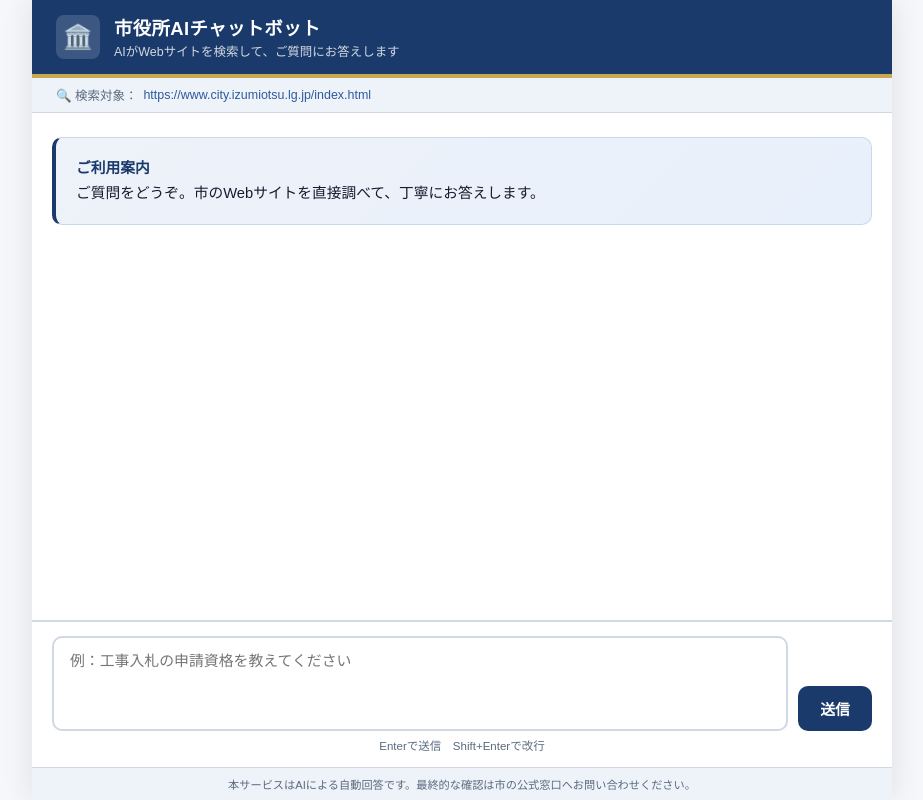
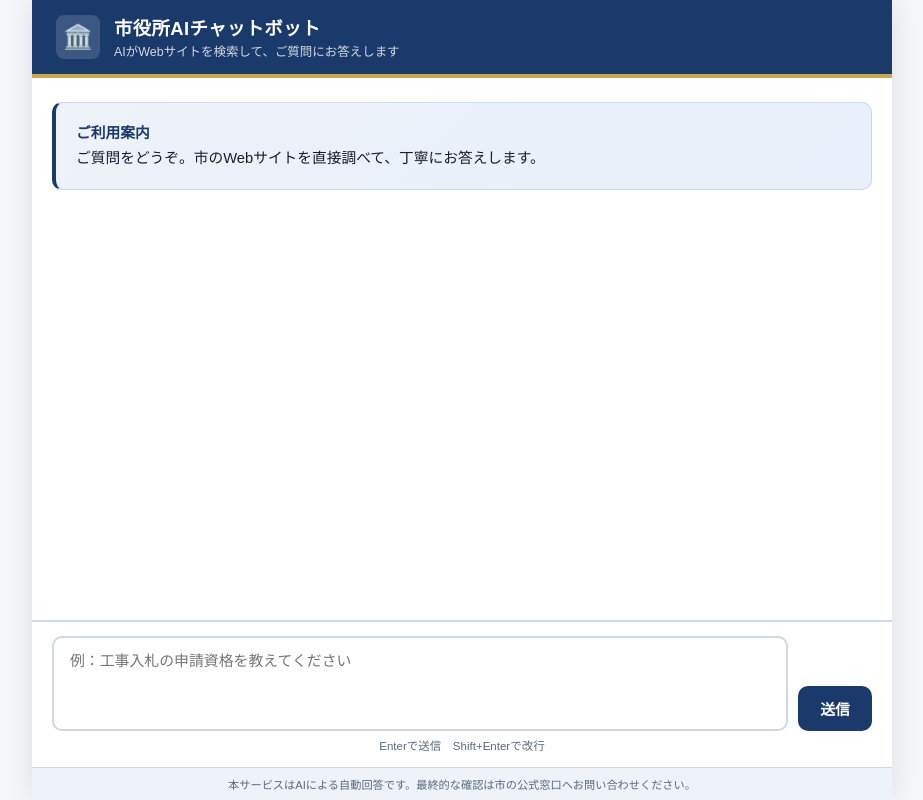
Before and after one commit to shinotukaa/chatbot, a Next.js app: page / in a window 1280 px wide. Shown: the whole page, without its empty margins (178-1101 px from the left). Built offline with nearby package versions, Linux system fonts and the light colour scheme.

Commit message:
Hide search target URL from chat screen

```diff
--- a/app/page.js
+++ b/app/page.js
@@ -157,12 +157,6 @@ export default function Home() {
         </div>
       </header>
 
-      {targetUrl && (
-        <div className="search-info">
-          🔍 検索対象：
-          <a href={targetUrl} target="_blank" rel="noopener noreferrer">{targetUrl}</a>
-        </div>
-      )}
 
       <div className="chat-body" ref={chatRef}>
         <div className="welcome-card">
```
